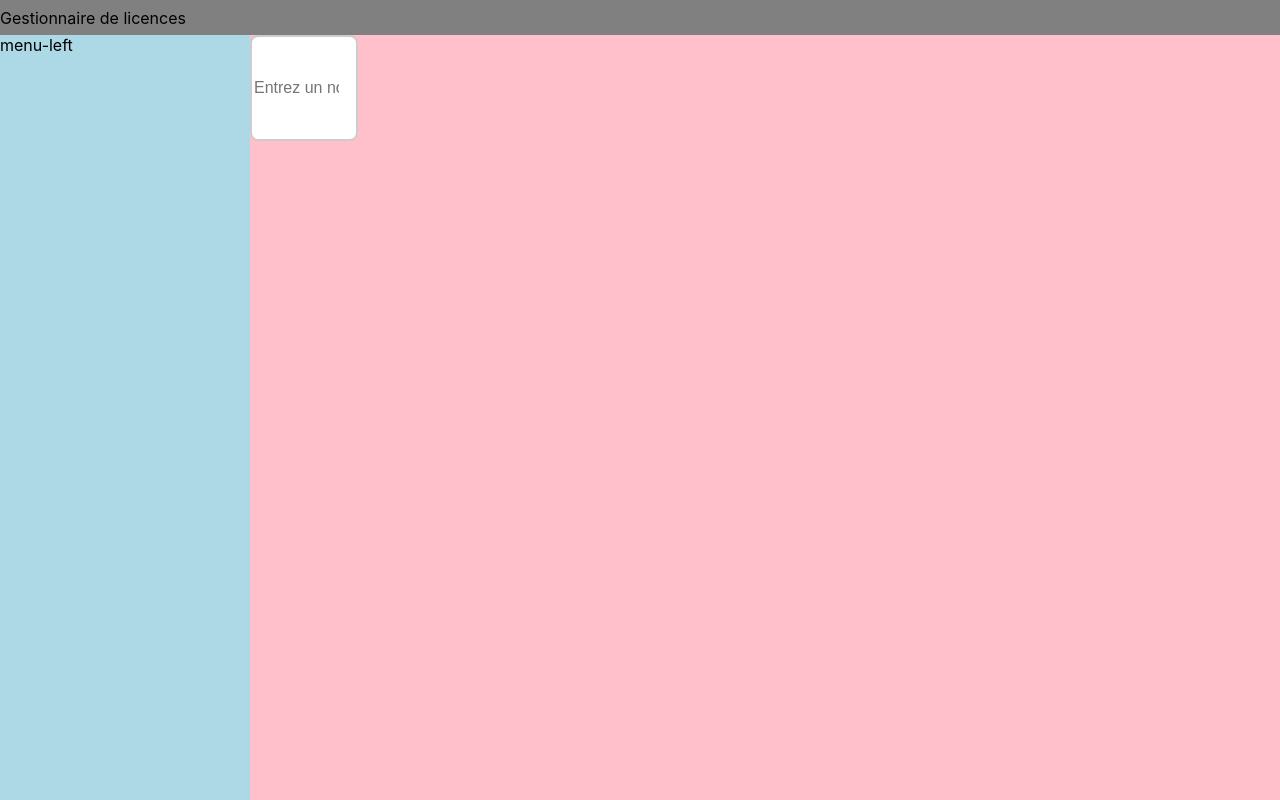
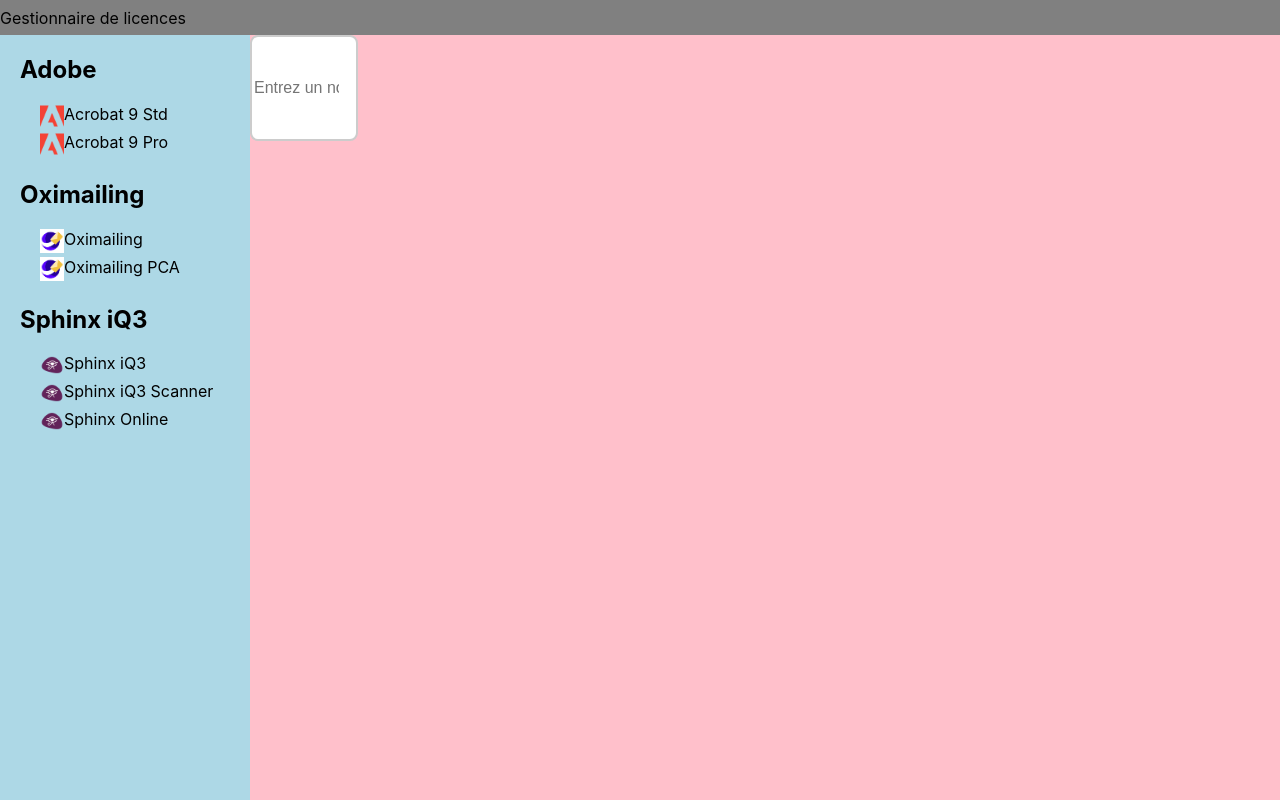
Before and after one commit to darkmine95/dashboard-license.github.io, a React (Create React App) app: page / in a window 1280 px wide. Built offline with nearby package versions, Linux system fonts and the light colour scheme.

Commit message:
Add licences in menu left

```diff
--- a/public/data/licences.json
+++ b/public/data/licences.json
@@ -36,7 +36,7 @@
     {
         "name": "Oximailing",
         "icon": "oximailing.png",
-        "version": "",
+        "version": "Oximailing",
         "verification_date": "",
         "buying_mode": "Abonnement",
         "cost_annual_ttc": 1318,
@@ -51,9 +51,9 @@
         "url": ""
     },
     {
-        "name": "Oximailing PCA",
+        "name": "Oximailing",
         "icon": "oximailing.png",
-        "version": "",
+        "version": "Oximailing PCA",
         "verification_date": "",
         "buying_mode": "Abonnement",
         "cost_annual_ttc": 1918,
@@ -86,7 +86,7 @@
     },
 
     {
-        "name": "Sphinx iQ3 Scanner",
+        "name": "Sphinx iQ3",
         "icon": "sphinx.png",
         "version": "Sphinx iQ3 Scanner",
         "verification_date": "",
@@ -102,9 +102,8 @@
         "usage": ["local"],
         "url": ""
     },
-
     {
-        "name": "Sphinx Online",
+        "name": "Sphinx iQ3",
         "icon": "sphinx.png",
         "version": "Sphinx Online",
         "verification_date": "",
--- a/src/App.js
+++ b/src/App.js
@@ -1,13 +1,28 @@
+import React, { useEffect, useState } from 'react';
 import Content from './components/Content/Content';
 import MenuLeft from './components/MenuLeft/MenuLeft';
 import Navbar from './components/Navbar/Navbar';
 import './App.css';
 
 function App() {
+  const [data, setData] = useState([]);
+
+  useEffect(() => {
+    fetch('/data/licences.json')
+      .then((response) => {
+        if (!response.ok) {
+          throw new Error('Erreur lors du chargement du fichier JSON');
+        }
+        return response.json();
+      })
+      .then((jsonData) => setData(jsonData))
+      .catch((error) => console.error('Erreur:', error));
+  }, []);
+
   return (
     <div className="app">
       <Navbar />
-      <MenuLeft />
+      <MenuLeft data={data} />
       <Content />
     </div>
   );
--- a/src/components/MenuLeft/MenuLeft.css
+++ b/src/components/MenuLeft/MenuLeft.css
@@ -4,3 +4,18 @@
     background-color: lightblue;
     float: left;
 }
+
+.menu-left ul {
+    list-style-type: none;
+    padding-left: 20px;
+}
+
+.menu-left li {
+    display: flex;
+    flex-direction: row;
+}
+
+.menu-left img {
+    width: 24px;
+    height: 24px;
+}
--- a/src/components/MenuLeft/MenuLeft.jsx
+++ b/src/components/MenuLeft/MenuLeft.jsx
@@ -1,9 +1,45 @@
+import React, { useMemo } from 'react';
 import './MenuLeft.css';
 
-function MenuLeft() {
+function MenuLeft({ data }) {
+  // Regroupement des licences par nom
+  const dataFormatted = useMemo(() => {
+    let dataFormattedTmp = {};
+    data.forEach(d => {
+      if (!dataFormattedTmp[d.name]) {
+        dataFormattedTmp[d.name] = [d];
+      } else {
+        dataFormattedTmp[d.name].push(d);
+      }
+    });
+    return dataFormattedTmp;
+  }, [data]);
+
   return (
     <div className="menu-left">
-      menu-left
+      <ul>
+        {
+          Object.keys(dataFormatted).map((licence, index) => {
+            return <>
+              <h2>{licence}</h2>
+              <ul>
+                {
+                  dataFormatted[licence].map((elt) =>
+                    <li>
+                      <div className='licence-icon'>
+                        <img src={'/icons/' + elt.icon} alt='licence-icon' />
+                      </div>
+                      <div className='licence-name'>
+                        {elt.version}
+                      </div>
+                    </li>
+                  )
+                }
+              </ul>
+            </>
+          })
+        }
+      </ul>
     </div>
   );
 }
--- a/src/index.js
+++ b/src/index.js
@@ -5,7 +5,5 @@
 
 const root = ReactDOM.createRoot(document.getElementById('root'));
 root.render(
-  <React.StrictMode>
-    <App />
-  </React.StrictMode>
+  <App />
 );
```
